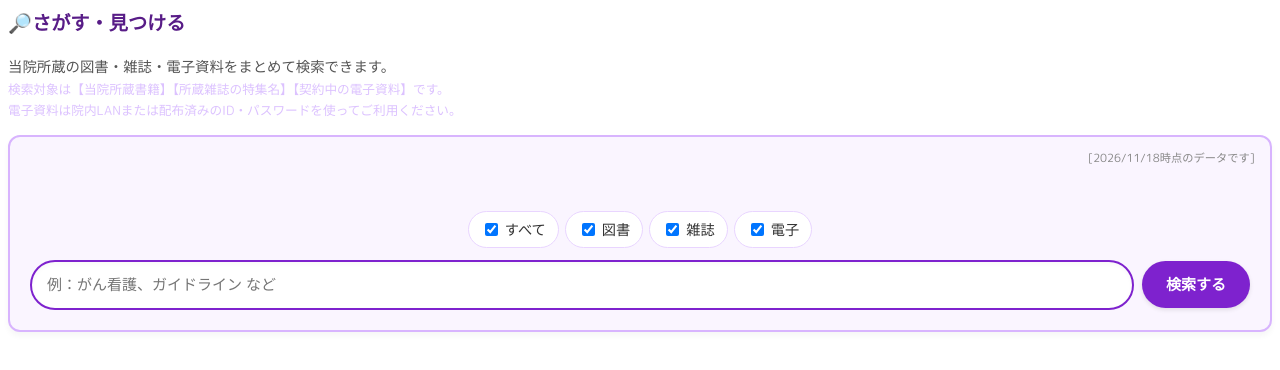
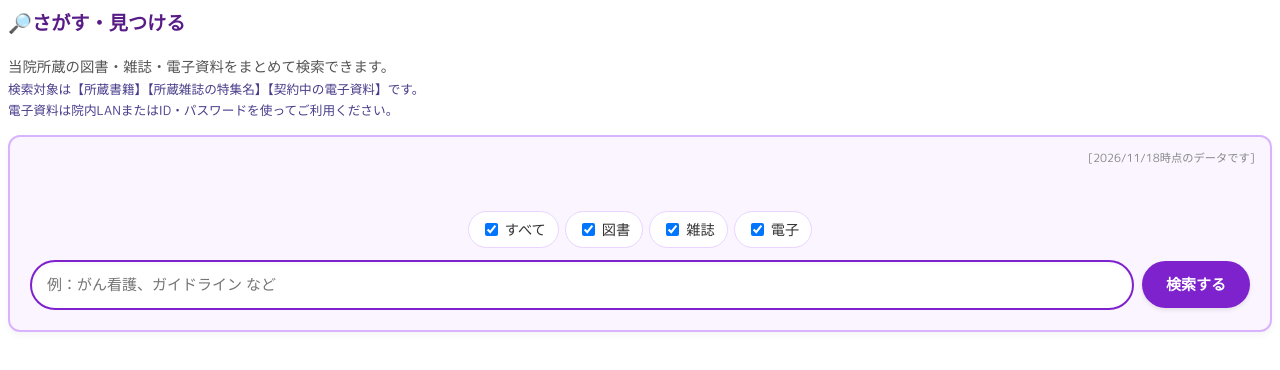
Before and after one commit to lib-rio/opac, a plain HTML site: page index.html in a window 1280 px wide. Drawn offline with Linux system fonts and the light colour scheme; no server answers.

```diff
--- a/index.html
+++ b/index.html
@@ -60,8 +60,8 @@
   <h3 class="sectionHead" style="color: #581C87; font-size: 1.2em;"><a href="https://lib-rio.github.io/opac/" style="text-decoration:none;">🔎</a>さがす・見つける</h3>
   <p class="indent1em" style="font-size: 0.9em; color: #555; line-height: 1.6; margin-bottom: 8px;">
     当院所蔵の図書・雑誌・電子資料をまとめて検索できます。<br>
-    <span style="font-size: 0.88em; color: #DCC2FF;">検索対象は【当院所蔵書籍】【所蔵雑誌の特集名】【契約中の電子資料】です。<br>
-      電子資料は院内LANまたは配布済みのID・パスワードを使ってご利用ください。
+    <span style="font-size: 0.88em; color: #483d8b;">検索対象は【所蔵書籍】【所蔵雑誌の特集名】【契約中の電子資料】です。<br>
+      電子資料は院内LANまたはID・パスワードを使ってご利用ください。
     </span>
   </p>
 
```
